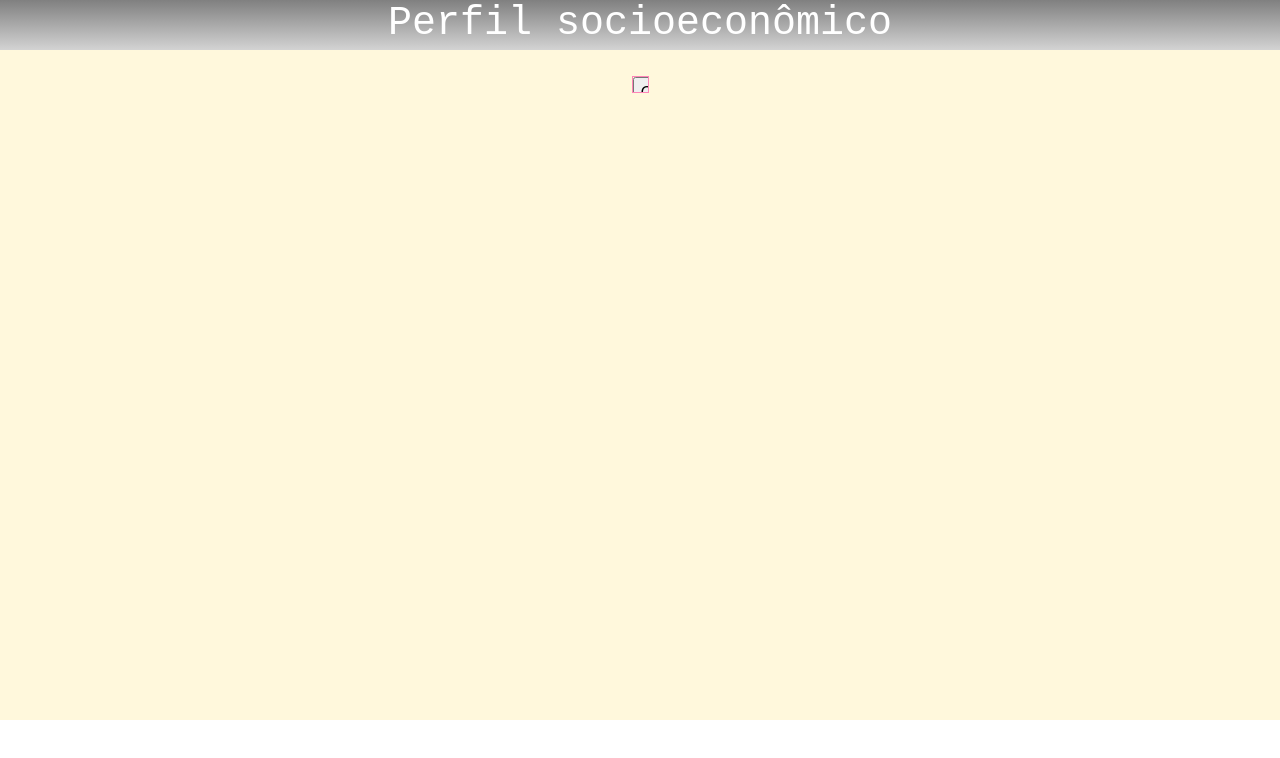
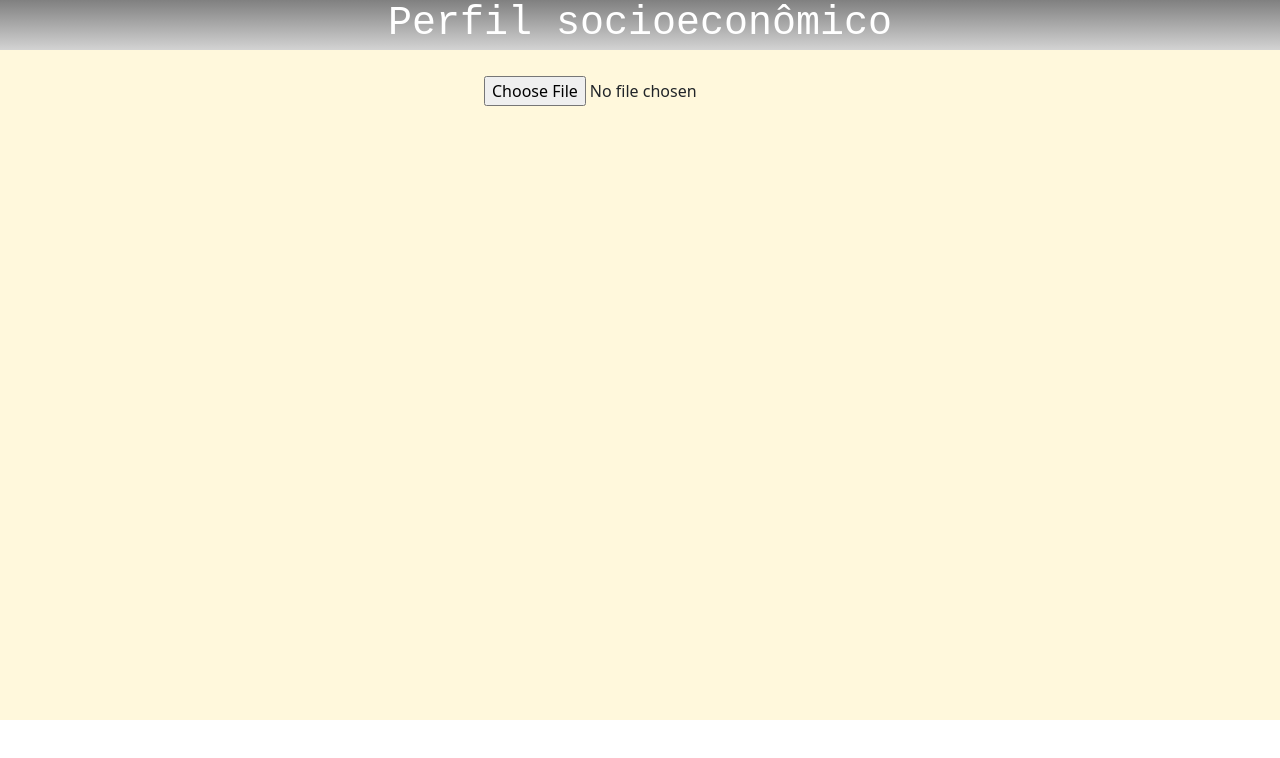
Before and after one commit to BraganholoGui/analysis-excel, a React (Create React App) app: page /home in a window 1280 px wide. Shown: the top 758 px of the page. Built offline with nearby package versions, Linux system fonts and the light colour scheme.

Commit message:
fiz input

```diff
--- a/src/pages/Home/index.js
+++ b/src/pages/Home/index.js
@@ -200,7 +200,7 @@ function Home() {
   return (
     <div style={{ background: '#FFF8DC' }}>
       <div style={{ width: '100%', display: 'flex', justifyContent: 'center', alignItems: 'center', marginTop: '2%' }}>
-        <input type="file" onChange={handleFileChange} />
+        <input type="file" onChange={handleFileChange} className='inputFile' />
       </div>
       <div style={{ display: 'grid', flexDirection: 'column', width: '100%', alignItems: 'center', justifyContent: 'center', gridTemplateColumns: 'auto auto auto' }}>
         {json && json.length > 0 ?
--- a/src/pages/Home/style.css
+++ b/src/pages/Home/style.css
@@ -4,6 +4,9 @@
   padding: 10px;
   border-radius: 5px;
   border: 2px solid #ccc;
+}
+.inputFile{
+  all: unset;
 }
 input{
   all: unset;
```
